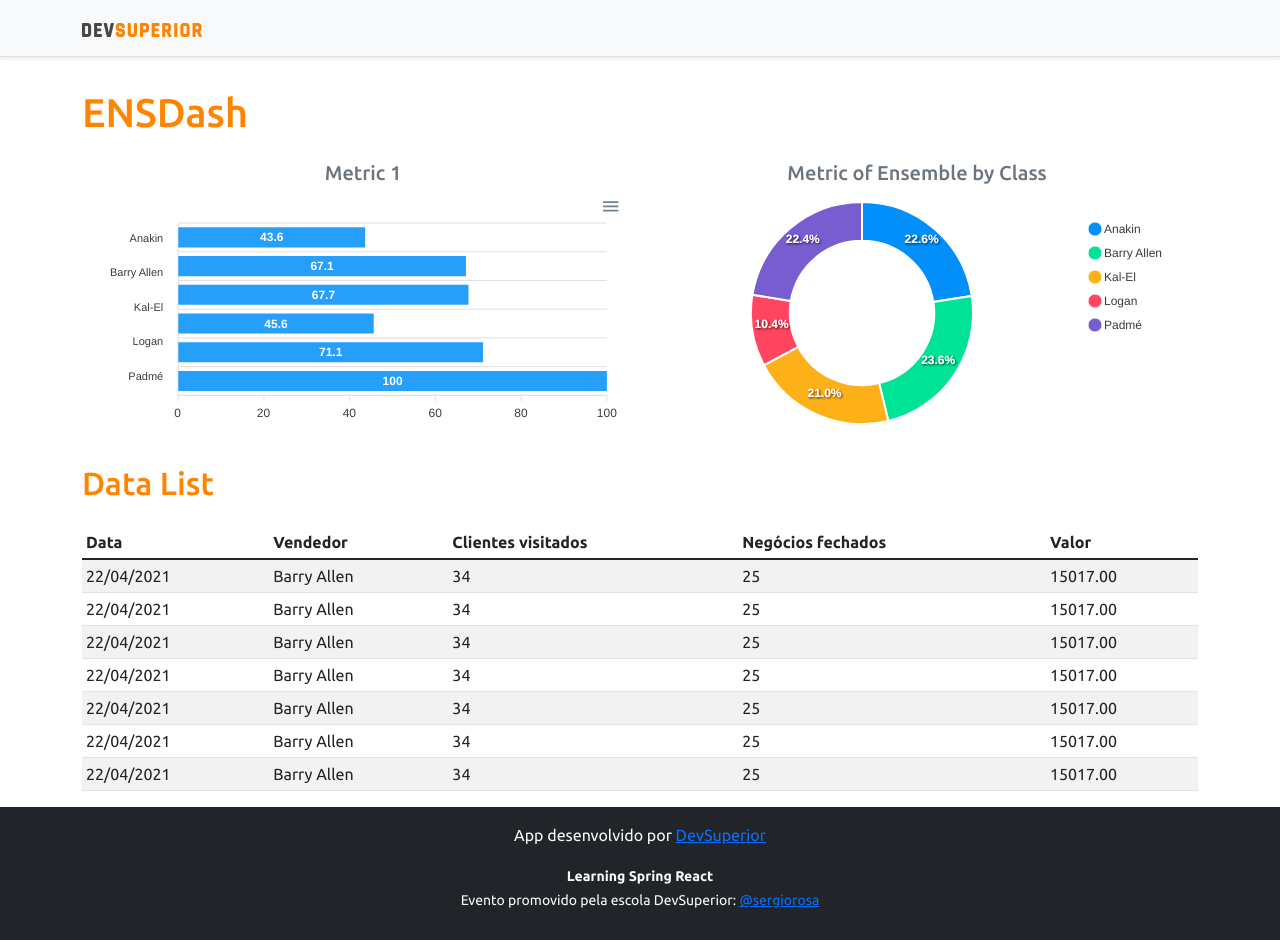
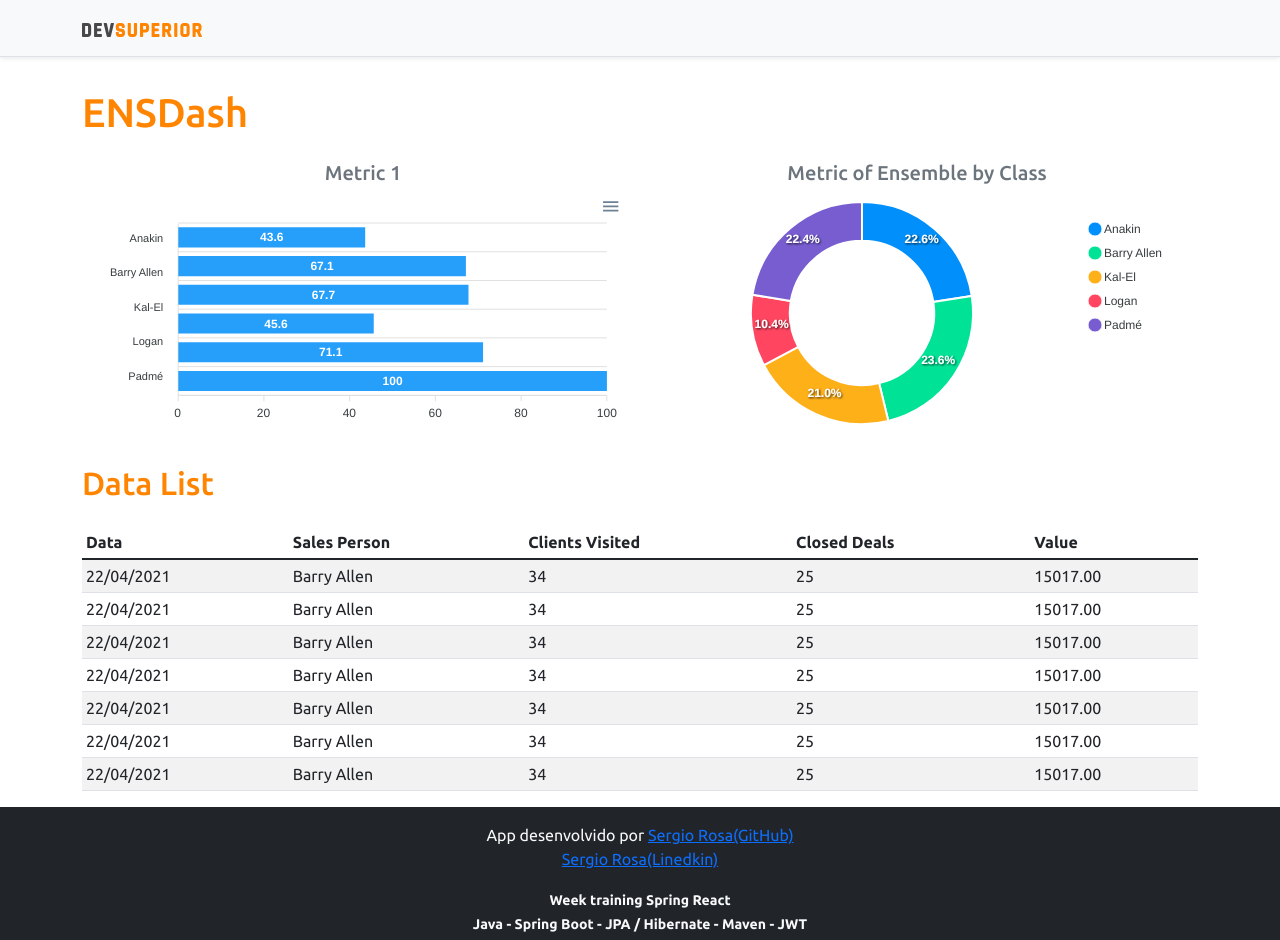
Before and after one commit to srosajazz/SalesApp, a React (Create React App) app in the folder frontend/: page / in a window 1280 px wide. Shown: the top 940 px of the page. Built offline with nearby package versions, Linux system fonts and the light colour scheme.

Commit message:
Fix: deploy

```diff
--- a/frontend/src/components/DataTable/index.tsx
+++ b/frontend/src/components/DataTable/index.tsx
@@ -6,10 +6,10 @@ const DataTable = () => {
           <thead>
             <tr>
               <th>Data</th>
-              <th>Vendedor</th>
-              <th>Clientes visitados</th>
-              <th>Negócios fechados</th>
-              <th>Valor</th>
+              <th>Sales Person</th>
+              <th>Clients Visited</th>
+              <th>Closed Deals</th>
+              <th>Value</th>
             </tr>
           </thead>
           <tbody>
--- a/frontend/src/components/Footer/index.tsx
+++ b/frontend/src/components/Footer/index.tsx
@@ -1,6 +1,5 @@
 const Footer = () => {
   return (
-    <>
     <footer className='footer mt-auto py-3 bg-dark'>
       <div className='container'>
         <p className='text-light'>
@@ -10,26 +9,36 @@ const Footer = () => {
             target='_blank'
             rel='noreferrer'
           >
-              DevSuperior
+            Sergio Rosa(GitHub){' '}
+          </a>
+          <br />
+          <a
+            href='https://www.linkedin.com/in/sergiorosa1/'
+            target='_blank'
+            rel='noreferrer'
+          >
+            Sergio Rosa(Linedkin)
           </a>
         </p>
         <p className='text-light'>
           <small>
-              <strong>Learning Spring React</strong>
+            <strong>
+              Week training Spring React <br />
+              Java - Spring Boot - JPA / Hibernate - Maven - JWT
+            </strong>
             <br />
-              Evento promovido pela escola DevSuperior:{' '}
+            Event organized by DevSuperior:{' '}
             <a
-                href='https://github.com/srosajazz'
+              href='https://instagram.com/devsuperior.ig'
               target='_blank'
               rel='noreferrer'
             >
-                @sergiorosa
+              @devsuperior.ig
             </a>
           </small>
         </p>
       </div>
     </footer>
-    </>
   )
 }
 
```
Also changed, not shown: 1 other file (tests, documents, lock files or other folders). Lines whose indentation alone changed are shown as unchanged.
